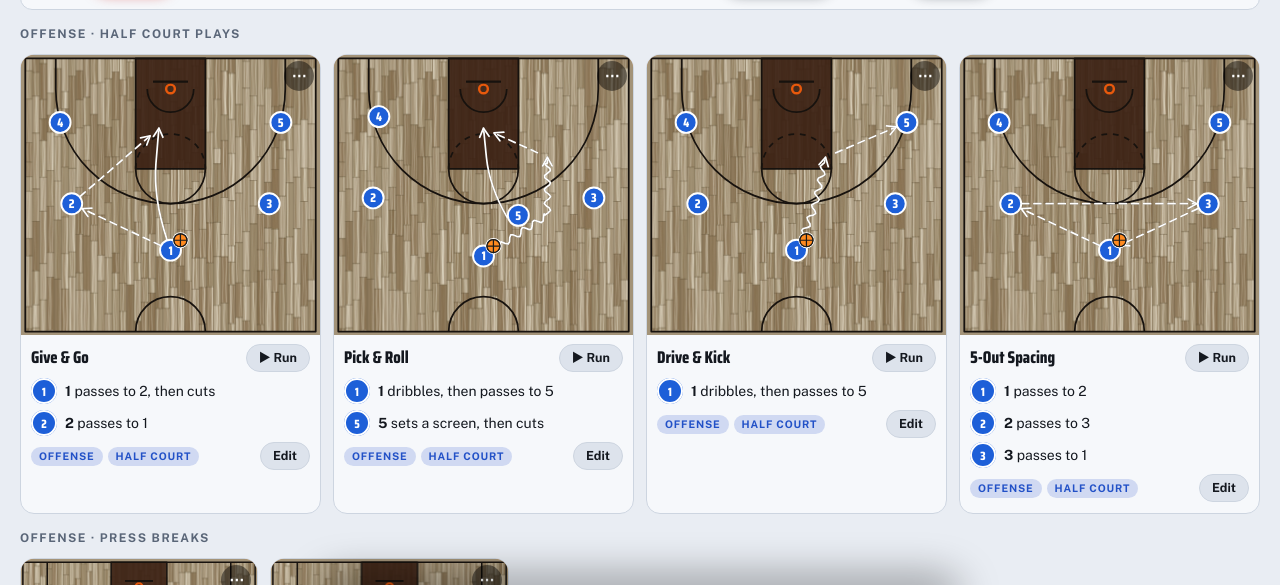
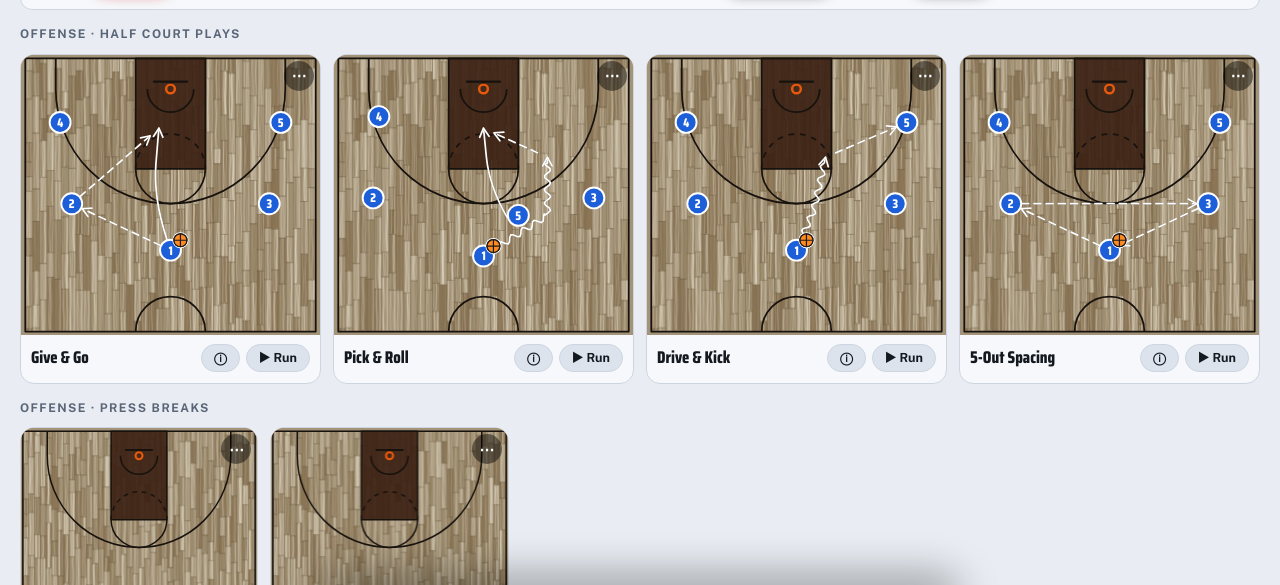
Before and after one commit to skidoLLaZ/hoops-playbook, a plain HTML site: page index.html in a window 1280 px wide. Shown: the part 215-800 px from the top of the page. Drawn offline with nearby package versions, Linux system fonts and the light colour scheme.

Commit message:
Hide play details behind an info button
Co-Authored-By: Claude Sonnet 5.5 <noreply@anthropic.com>
Claude-Session: https://claude.ai/code/session_01CLQc8UvJyAnr2Vgh36qSet

```diff
--- a/index.html
+++ b/index.html
@@ -248,6 +248,7 @@ html[data-lay=land] #v-chalk .ch-top{flex-wrap:wrap}html[data-lay=land] #v-chalk
   h1{font-size:26px}.head .eyebrow{font-size:11px}
   .view .col{gap:10px}
 }
+.play:not(.open) .jobs,.play:not(.open) .prow{display:none}.play .ptop .btn.on{background:var(--accbg,#dbe6ff)}
 </style></head>
 <body><div id="splash"><svg id="splash-ic" width="140" height="140" viewBox="0 0 100 100" xmlns="http://www.w3.org/2000/svg"><defs><filter id="sf" x="-30%" y="-30%" width="160%" height="160%"><feGaussianBlur stdDeviation="2.2"/></filter><radialGradient id="sv" cx=".5" cy=".4" r=".8"><stop offset="0" stop-color="#1a1d24"/><stop offset="1" stop-color="#0b0b0d"/></radialGradient></defs><rect width="100" height="100" fill="url(#sv)"/><g filter="url(#sf)" opacity=".85"><g fill="none" stroke="#ff7a1a" stroke-width="2.8" stroke-linecap="round" stroke-linejoin="round"><rect x="24" y="18" width="52" height="68" rx="6"/><rect x="38" y="11" width="24" height="12" rx="4"/><path d="M34 42l8 8m0-8l-8 8"/><circle cx="62" cy="46" r="4.8"/><path d="M36 72C46 72 56 66 60 55" stroke-dasharray="3.5 3"/><path d="M55 56l5.5-2 1.5 6"/></g></g><g fill="none" stroke="#ff7a1a" stroke-width="2.8" stroke-linecap="round" stroke-linejoin="round"><rect x="24" y="18" width="52" height="68" rx="6"/><rect x="38" y="11" width="24" height="12" rx="4"/><path d="M34 42l8 8m0-8l-8 8"/><circle cx="62" cy="46" r="4.8"/><path d="M36 72C46 72 56 66 60 55" stroke-dasharray="3.5 3"/><path d="M55 56l5.5-2 1.5 6"/></g></svg><b>Up Top</b></div><script>(function(){function go(){var e=document.getElementById("splash");if(!e)return;e.classList.add("out");setTimeout(function(){e.remove()},500)}addEventListener("load",function(){setTimeout(go,500)});setTimeout(go,2500)})()</script>
 <section class="view" id="v-playbook"></section>
@@ -789,7 +790,7 @@ function renderPlaybook(){
     return L.length?`<ul class="jobs">${L.join('')}</ul>`:''};
   const card=p=>`<div class="card play" data-act="runCard" data-id="${p.id}"><canvas data-thumb="${p.id}" style="aspect-ratio:${p.court==='full'?'50.8/99.2':'50.8/47.6'};background:#b98650"></canvas>
     <button class="more" data-act="playMenu" data-id="${p.id}" aria-label="More">⋯</button>
-    <div class="pb"><div class="ptop"><h3>${esc(p.name)}</h3><span style="display:flex;gap:6px;flex:none"><button class="btn sm" data-act="cardReset" data-id="${p.id}" hidden>⟲ Reset</button><button class="btn sm go" data-act="runCard" data-id="${p.id}">▶ Run</button></span></div>${jobs(p)}<div class="prow"><div class="tags">${p.tags.map(t=>`<span class="tag ${p.focus==='d'?'d':'o'}">${esc(t)}</span>`).join('')}</div><button class="btn sm" data-act="openPlay" data-id="${p.id}">Edit</button></div></div></div>`;
+    <div class="pb"><div class="ptop"><h3>${esc(p.name)}</h3><span style="display:flex;gap:6px;flex:none"><button class="btn sm" data-act="cardReset" data-id="${p.id}" hidden>⟲ Reset</button><button class="btn sm" data-act="cardInfo" data-id="${p.id}" aria-label="Show details" aria-expanded="false">ⓘ</button><button class="btn sm go" data-act="runCard" data-id="${p.id}">▶ Run</button></span></div>${jobs(p)}<div class="prow"><div class="tags">${p.tags.map(t=>`<span class="tag ${p.focus==='d'?'d':'o'}">${esc(t)}</span>`).join('')}</div><button class="btn sm" data-act="openPlay" data-id="${p.id}">Edit</button></div></div></div>`;
   const sect=(sd,c)=>grp(sd,c).length?`<div class="sect"><div class="eyebrow">${CATH[sd][c]}</div><div class="grid ${grp(sd,c).every(p=>p.court==='full')?'full':'half'}">${grp(sd,c).map(card).join('')}</div></div>`:'';
   v.innerHTML=`<div class="col">
    <div class="head"><div><h1>Hoops Playbook</h1><div class="eyebrow teaminfo">${esc(S.team.name)}${S.team.grade?' · '+esc(S.team.grade):''}</div></div></div>
@@ -949,6 +950,7 @@ function applyTheme(){const r=document.documentElement;if(S.settings.theme==='sy
 /* ===== actions ===== */
 const act={
   runCard:t=>runCard(t),
+  cardInfo:(t,e)=>{e.stopPropagation();const c=t.closest('.play'),o=c.classList.toggle('open');t.setAttribute('aria-expanded',o);t.classList.toggle('on',o)},
   cardReset:t=>{const cv=t.closest('.play').querySelector('canvas'),p=S.plays.find(x=>x.id===t.dataset.id);if(cardRun&&cardRun.cv===cv)stopCard();drawBoard(cv,p,{step:0,thumb:true,showDef:true});cardUI(cv,'idle')},
   posNames:t=>{S.posNames=t.dataset.v==='1';persist();renderTeam()},
   setPeriod:t=>{S.q=+t.dataset.v;persist();U.tab==='playbook'?renderPlaybook():renderTeam()},
@@ -981,9 +983,9 @@ const act={
   fmin:()=>{U.fmin=!U.fmin;try{localStorage.setItem('hoops.fmin',U.fmin?'1':'0')}catch(e){}renderPlaybook()},
   fexp:()=>{U.fmin=false;try{localStorage.setItem('hoops.fmin','0')}catch(e){}renderPlaybook()},
   newPlay:()=>guardDirty(()=>{B.play=newPlay();B.openId=null;B.step=1;B.undo=[];B.dirty=false;setTab('chalk');playSheet()}),
-  openPlay:t=>{const p=S.plays.find(x=>x.id===t.dataset.id);if(p)guardDirty(()=>openPlayOnBoard(p))},
+  openPlay:t=>{const p=S.plays.find(x=>x.id===t.dataset.id);try{closeSheet()}catch(e){}if(p)guardDirty(()=>openPlayOnBoard(p))},
   playMenu:(t,e)=>{e.stopPropagation();const id=t.dataset.id,p=S.plays.find(x=>x.id===id);
-    sheet(`<div class="stack"><h3>${esc(p.name)}</h3><div class="btns"><button class="btn" data-act="dupPlay" data-id="${id}">Duplicate</button><button class="btn danger" data-act="delPlay" data-id="${id}">Delete</button><button class="btn ghost" data-act="closeSheet">Cancel</button></div></div>`)},
+    sheet(`<div class="stack"><h3>${esc(p.name)}</h3><div class="btns"><button class="btn" data-act="openPlay" data-id="${id}">Edit play</button><button class="btn" data-act="dupPlay" data-id="${id}">Duplicate</button><button class="btn danger" data-act="delPlay" data-id="${id}">Delete</button><button class="btn ghost" data-act="closeSheet">Cancel</button></div></div>`)},
   dupPlay:t=>{const p=S.plays.find(x=>x.id===t.dataset.id);S.plays.push({...clone(p),id:uid(),name:p.name+' copy'});persist();closeSheet();renderPlaybook();toast('Duplicated')},
   delPlay:t=>{S.plays=S.plays.filter(x=>x.id!==t.dataset.id);if(B.openId===t.dataset.id)B.openId=null;persist();closeSheet();renderPlaybook()},
   closeSheet:()=>closeSheet(),
```
